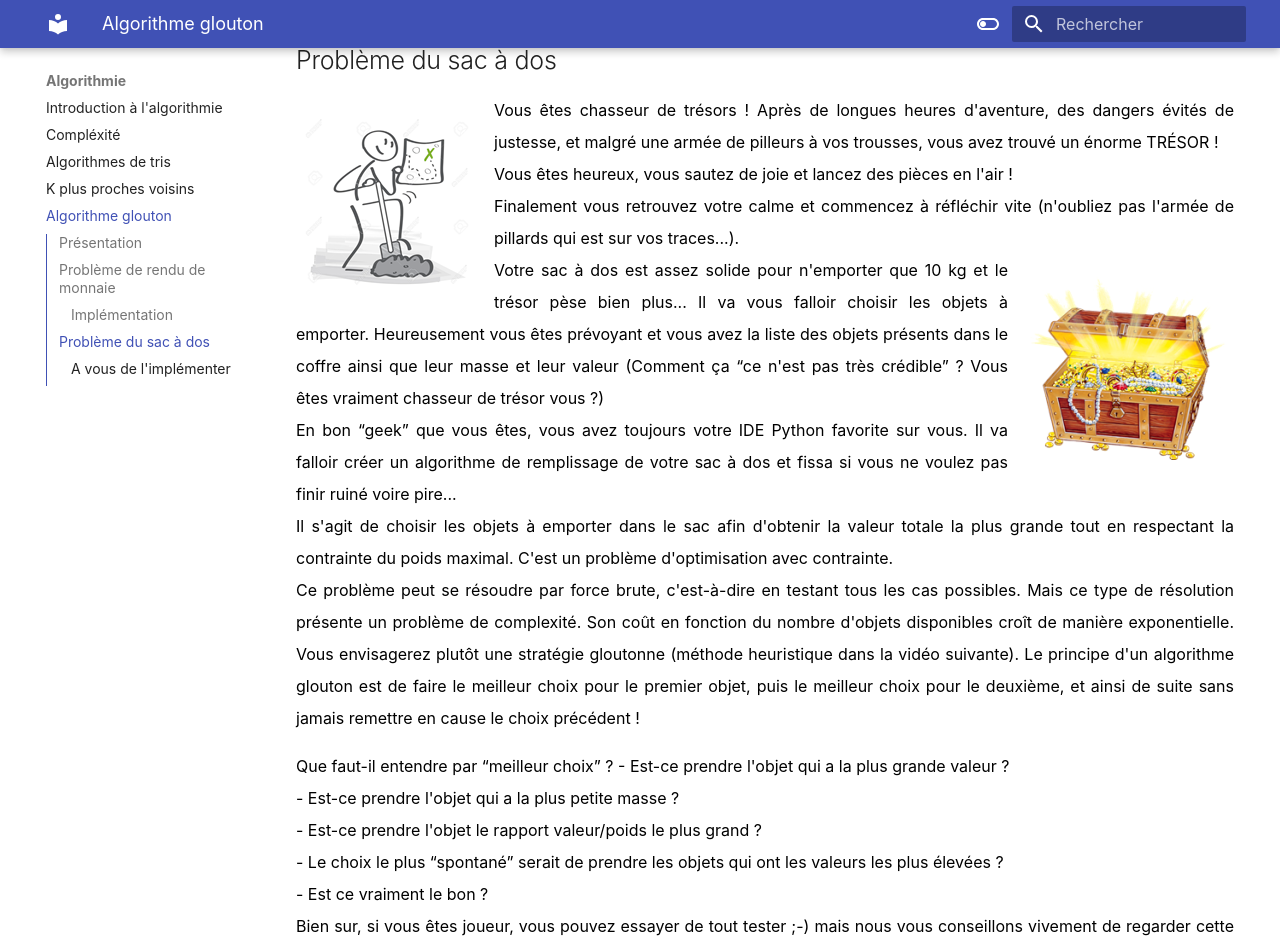
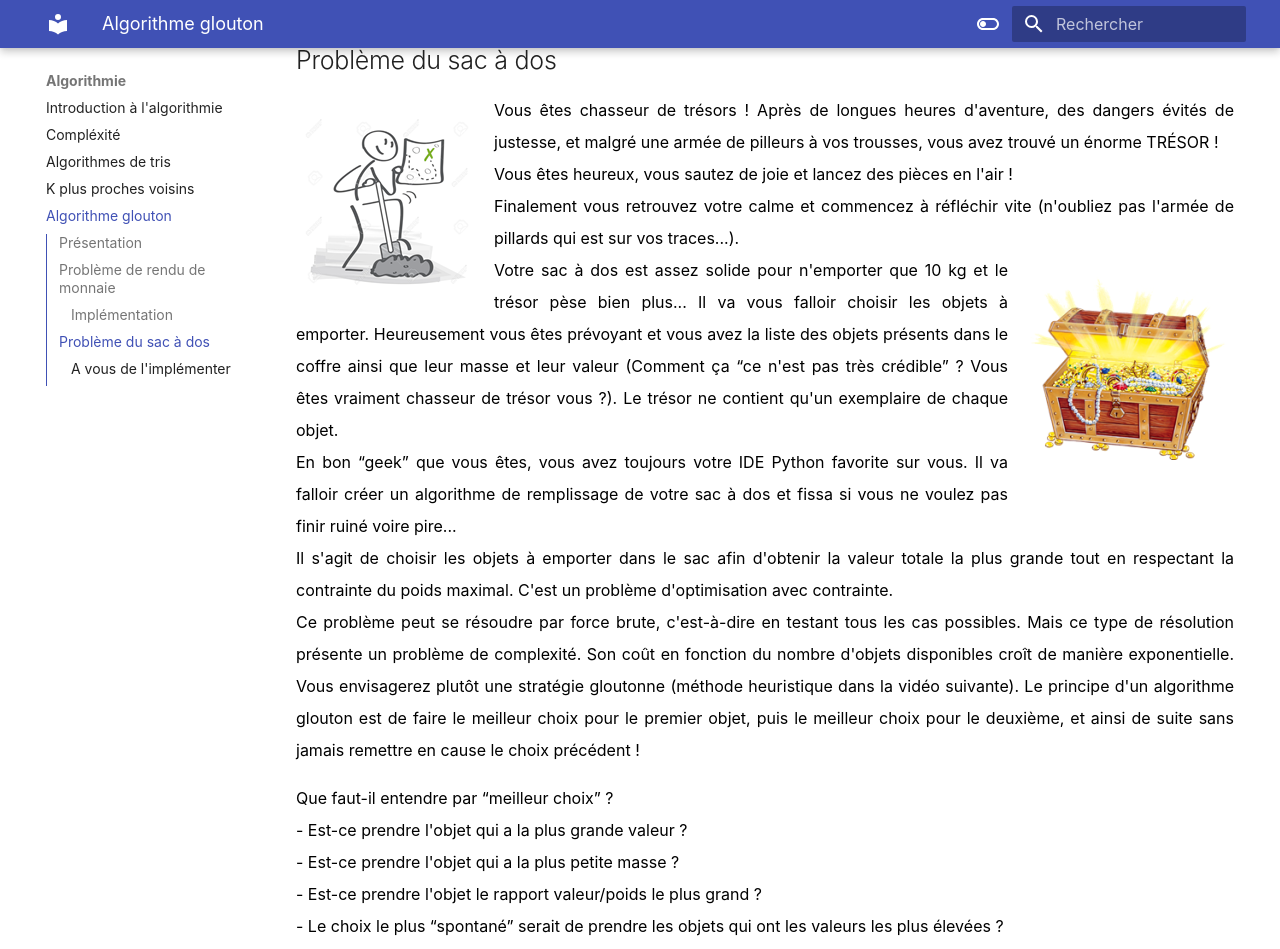
Before and after one commit to mbachelier1/site_1NSI, an MkDocs documentation site: the page built from docs/algorithmie/glouton.md, in a window 1280 px wide and 1400 px high, scrolled down 5027 px. Shown: the top 949 px of the window. Built offline with MkDocs 1.6.1 and Material for MkDocs 9.7.7, drawn with Linux system fonts in a browser that asks for light colours; comment, search, counter and statistics services are not loaded; some of the changed text lies outside the part shown.

Commit message:
maj4mai22

```diff
--- a/docs/algorithmie/glouton.md
+++ b/docs/algorithmie/glouton.md
@@ -88,7 +88,7 @@ Vous êtes chasseur de trésors ! Après de longues heures d'aventure, des dange
 Vous êtes heureux, vous sautez de joie et lancez des pièces en l'air !
 Finalement vous retrouvez votre calme et commencez à réfléchir vite (n'oubliez pas l'armée de pillards qui est sur vos traces...).
 ![tresor](img/tresor.png){align=right}
-Votre sac à dos est assez solide pour n'emporter que 10 kg et le trésor pèse bien plus... Il va vous falloir choisir les objets à emporter. Heureusement vous êtes prévoyant et vous avez la liste des objets présents dans le coffre ainsi que leur masse et leur valeur (Comment ça “ce n'est pas très crédible” ? Vous êtes vraiment chasseur de trésor vous ?)
+Votre sac à dos est assez solide pour n'emporter que 10 kg et le trésor pèse bien plus... Il va vous falloir choisir les objets à emporter. Heureusement vous êtes prévoyant et vous avez la liste des objets présents dans le coffre ainsi que leur masse et leur valeur (Comment ça “ce n'est pas très crédible” ? Vous êtes vraiment chasseur de trésor vous ?). Le trésor ne contient qu'un exemplaire de chaque objet.
 En bon “geek” que vous êtes, vous avez toujours votre IDE Python favorite sur vous. Il va falloir créer un algorithme de remplissage de votre sac à dos et fissa si vous ne voulez pas finir ruiné voire pire...
 Il s'agit de choisir les objets à emporter dans le sac afin d'obtenir la valeur totale la plus grande tout en respectant la contrainte du poids maximal. C'est un problème d'optimisation avec contrainte.
 Ce problème peut se résoudre par force brute, c'est-à-dire en testant tous les cas possibles. Mais ce type de résolution présente un problème de complexité. Son coût en fonction du nombre d'objets disponibles croît de manière exponentielle.
@@ -101,7 +101,7 @@ Que faut-il entendre par “meilleur choix” ?
 - Est-ce prendre l'objet le rapport valeur/poids le plus grand ?
 - Le choix le plus “spontané” serait de prendre les objets qui ont les valeurs les plus élevées ?
 - Est ce vraiment le bon ?
-Bien sur, si vous êtes joueur, vous pouvez essayer de tout tester ;-) mais nous vous conseillons vivement de regarder cette vidéo avant de vous lancer dans la programmation :
+Bien sur, si vous êtes joueur, vous pouvez essayer de tout tester mais nous vous conseillons vivement de regarder cette vidéo avant de vous lancer dans la programmation :
 <iframe width="560" height="315" src="https://www.youtube.com/embed/w0Q-X4F2iFU" title="YouTube video player" frameborder="0" allow="accelerometer; autoplay; clipboard-write; encrypted-media; gyroscope; picture-in-picture" allowfullscreen></iframe>
 
 ### A vous de l'implémenter
```
Also changed, not shown: docs/algorithmie/knn.md (+2 -2 lines), docs/archi/OS/assembleur.md (+3 -1 lines), docs/archi/OS/logique_combinatoire.md (+1 -0 lines), docs/index.md (+2 -2 lines).
